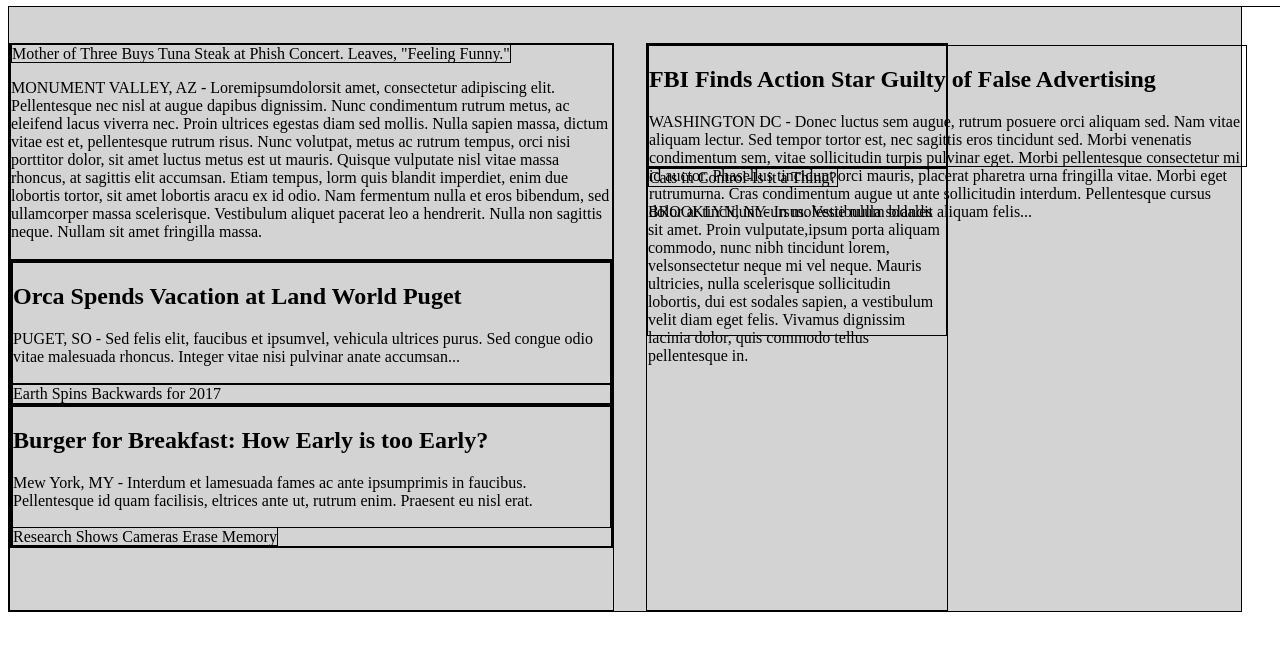
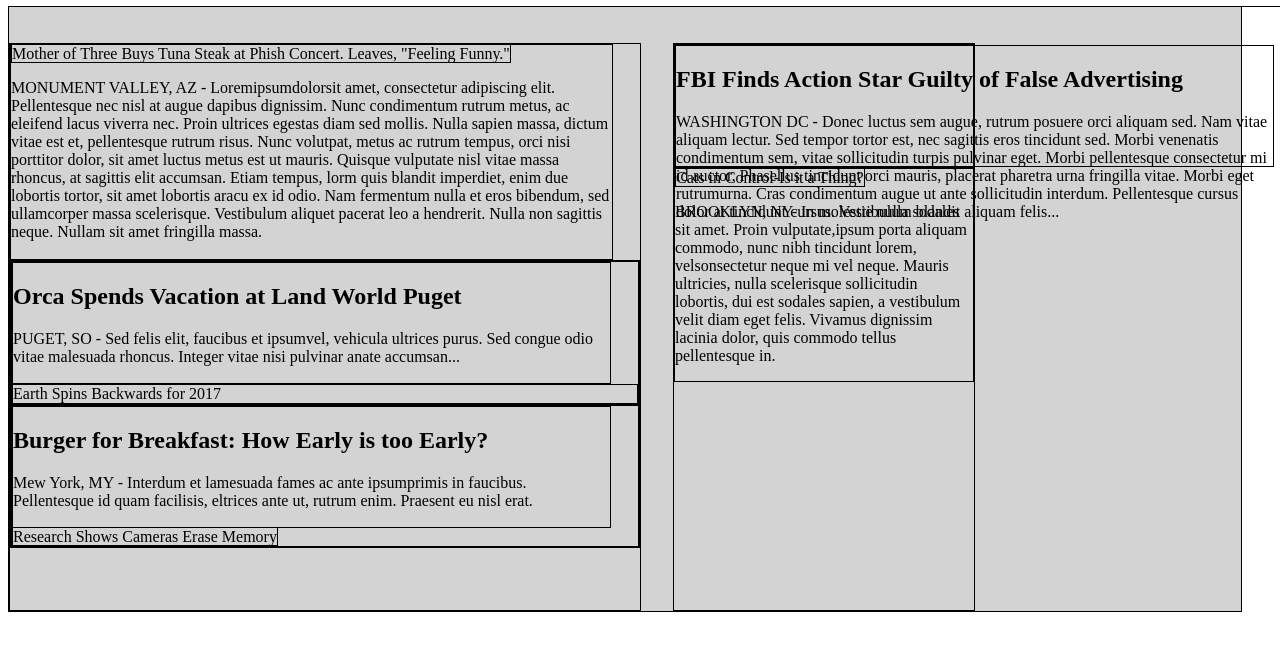
Before and after one commit to hlactaoeng/my_times, a plain HTML site: page index.html in a window 1280 px wide. Shown: the part 82-732 px from the top of the page. Drawn offline with Linux system fonts and the light colour scheme.

Commit message:
added style to column large and commented out .column and p

```diff
--- a/resources/css/style.css
+++ b/resources/css/style.css
@@ -60,21 +60,24 @@ nav span{
        background-color: lightgray; <!-- remove this later -->
 }
 
-.column large{
+.column.large{
        width: 630px;
+       flex-direction: column;
+       height: 565.812px;
+       margin-right: 32px;
 }
 
-.column{
+/*.column{
        display: flex;
        flex-direction: column;
        margin-right: 32px;
-}
+}*/
 
-p{
+/*p{
        display: block;
        height: 116px;
        width: 600.90;
-}
+}*/
 
 h2{
        display: block;
```
